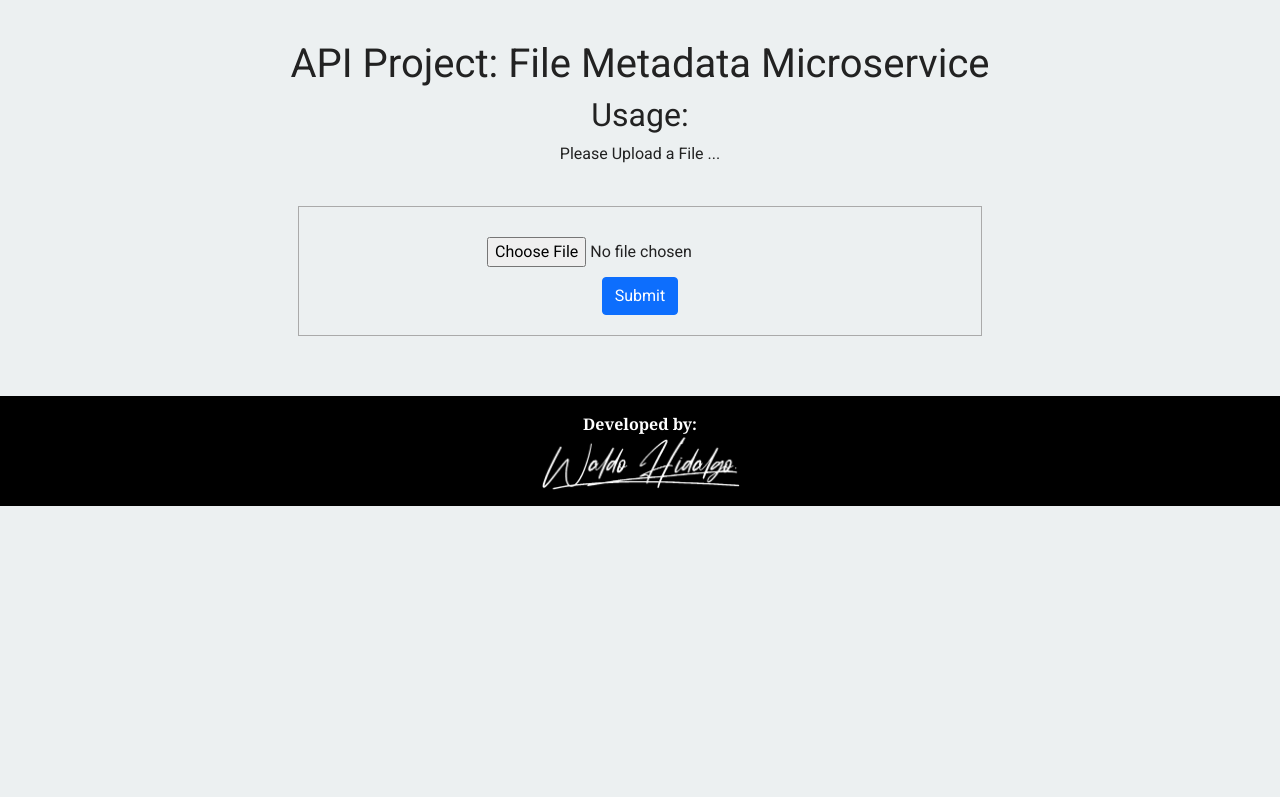
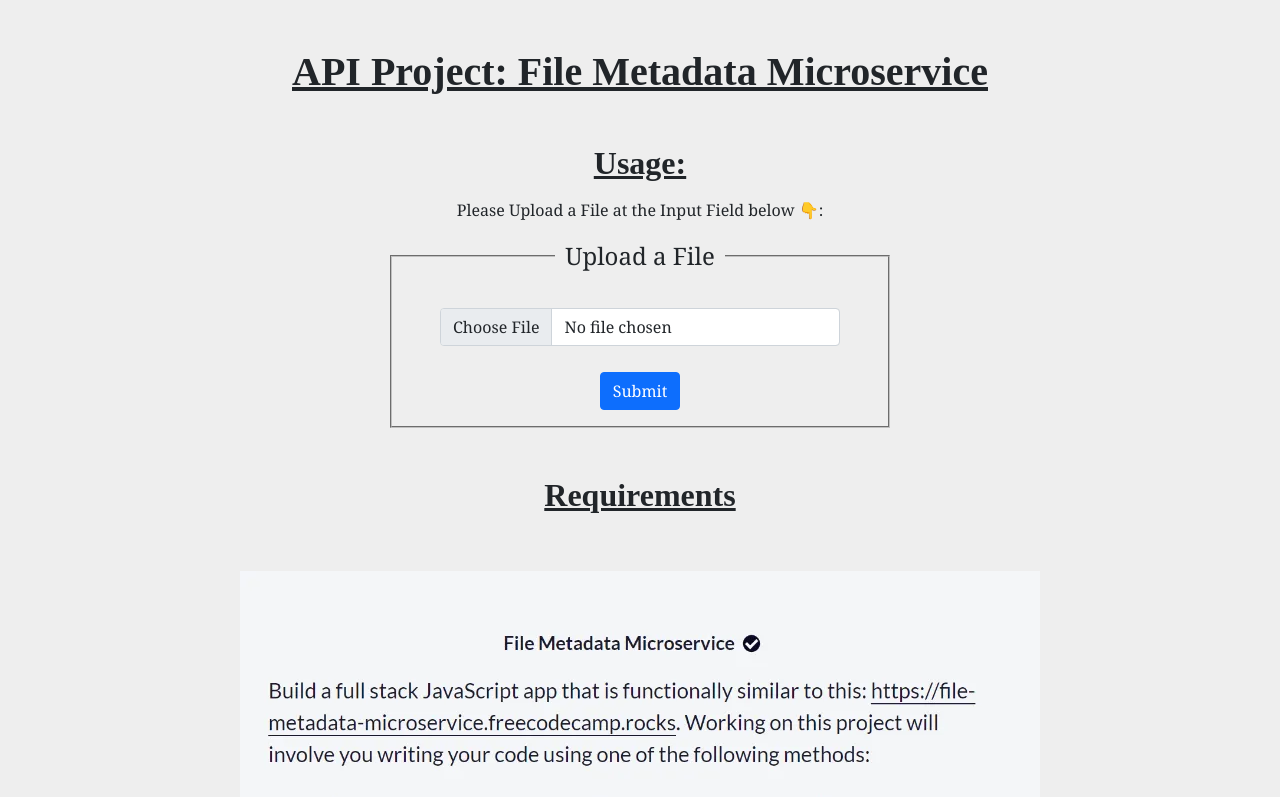
Before and after one commit to waldohidalgo/file-metadata-microservice, a website: page api/views/index.html in a window 1280 px wide. Shown: the top 797 px of the page. Drawn offline with nearby package versions, Linux system fonts and the light colour scheme.

Commit message:
update readme.md

```diff
--- a/api/views/index.html
+++ b/api/views/index.html
@@ -28,23 +28,37 @@
   </head>
 
   <body>
-    <div class="container">
+    <header class="pt-5">
       <h1>API Project: File Metadata Microservice</h1>
-
+    </header>
+    <section class="container mt-5">
       <h2>Usage:</h2>
-      <p>Please Upload a File ...</p>
-      <div class="view">
+      <p class="mt-3">Please Upload a File at the Input Field below 👇:</p>
+      <div>
         <h3 id="output"></h3>
         <form
           enctype="multipart/form-data"
           method="POST"
           action="/api/fileanalyse"
         >
-          <input id="inputfield" type="file" name="upfile" required />
-          <button class="btn btn-primary" type="submit">Submit</button>
+          <fieldset class="py-3">
+            <legend>Upload a File</legend>
+            <input
+              id="inputfield"
+              type="file"
+              name="upfile"
+              required
+              class="form-control"
+            />
+            <button class="btn btn-primary mt-3" type="submit">Submit</button>
+          </fieldset>
         </form>
       </div>
-    </div>
+    </section>
+    <section class="requirements pt-5">
+      <h2 class="pb-5">Requirements</h2>
+      <img src="/public/images/requirements.webp" alt="" />
+    </section>
 
     <footer class="footer" translate="no">
       <div class="footer_contenido">
--- a/public/css/style.css
+++ b/public/css/style.css
@@ -1,12 +1,11 @@
 /****** Main Styling ******/
 
 body {
-  font-family: "Roboto", sans-serif;
   font-size: 16px;
-  color: #222;
-  background-color: #ecf0f1;
+  background-color: #eee;
   text-align: center;
   margin: 0;
+  font-family: Georgia, "Times New Roman", Times, serif;
 }
 
 .container {
@@ -32,12 +31,36 @@ input#button {
   width: 230px;
 }
 
-.view {
-  position: relative;
-  margin: auto;
-  margin-top: 40px;
-  border: 1px solid #aaa;
-  padding: 20px;
-  width: 60%;
-  min-width: 400px;
+h1,
+h2 {
+  font-family: "Times New Roman", Times, serif;
+  font-weight: 700;
+  text-decoration: underline;
 }
+fieldset {
+  border-width: 2px;
+  border-style: groove;
+  border-color: rgb(192, 192, 192);
+}
+legend {
+  float: none;
+
+  width: auto;
+  padding: 0 10px; /* To give a bit of padding on the left and right */
+  border-bottom: none;
+}
+form {
+  width: 100%;
+  max-width: 500px;
+  margin-inline: auto;
+}
+
+#inputfield {
+  width: 100%;
+  max-width: 400px;
+}
+.requirements img {
+  width: 100%;
+  max-width: 800px;
+  margin-inline: auto;
+}
```
Also changed, not shown: api/index.js (+17 -0 lines), README.md, public/images/requirements.webp (added), screenshots/home.webp (added), screenshots/requirements.webp (added), screenshots/respuesta_json.webp (added).
